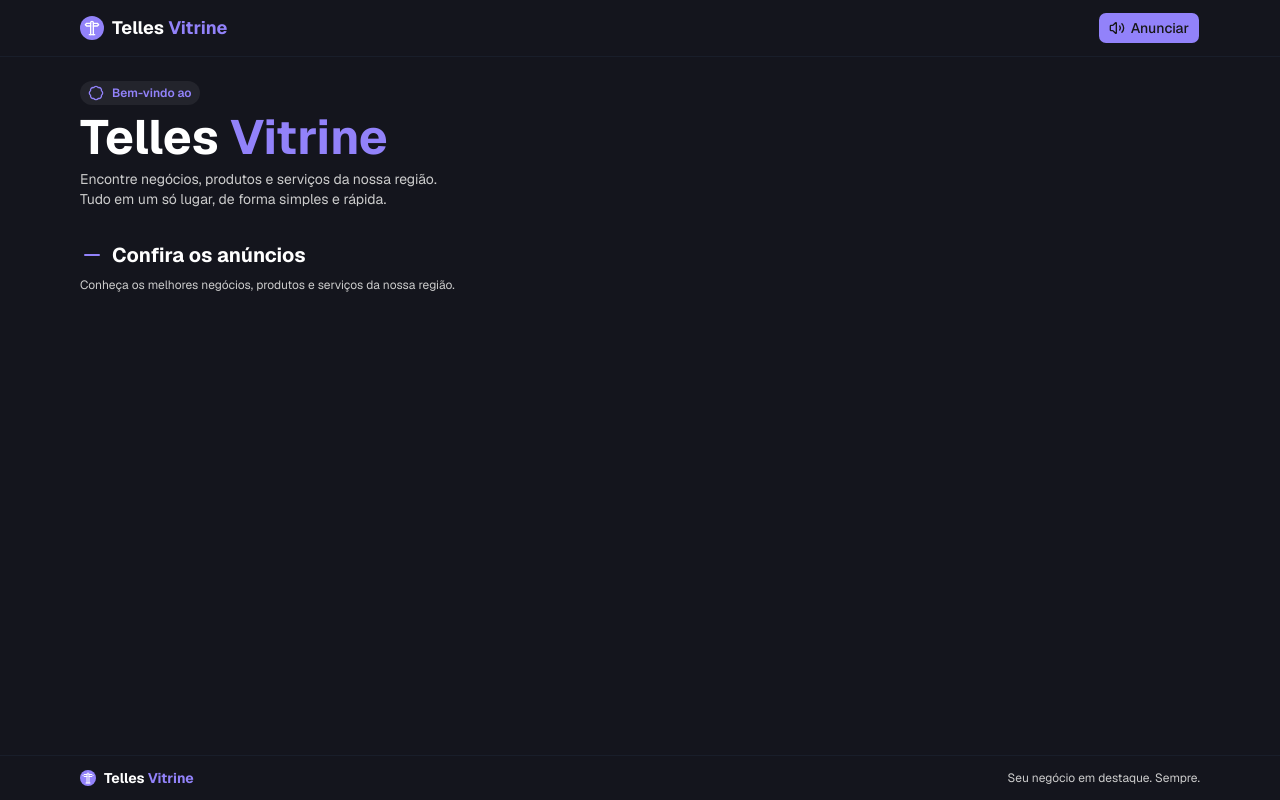
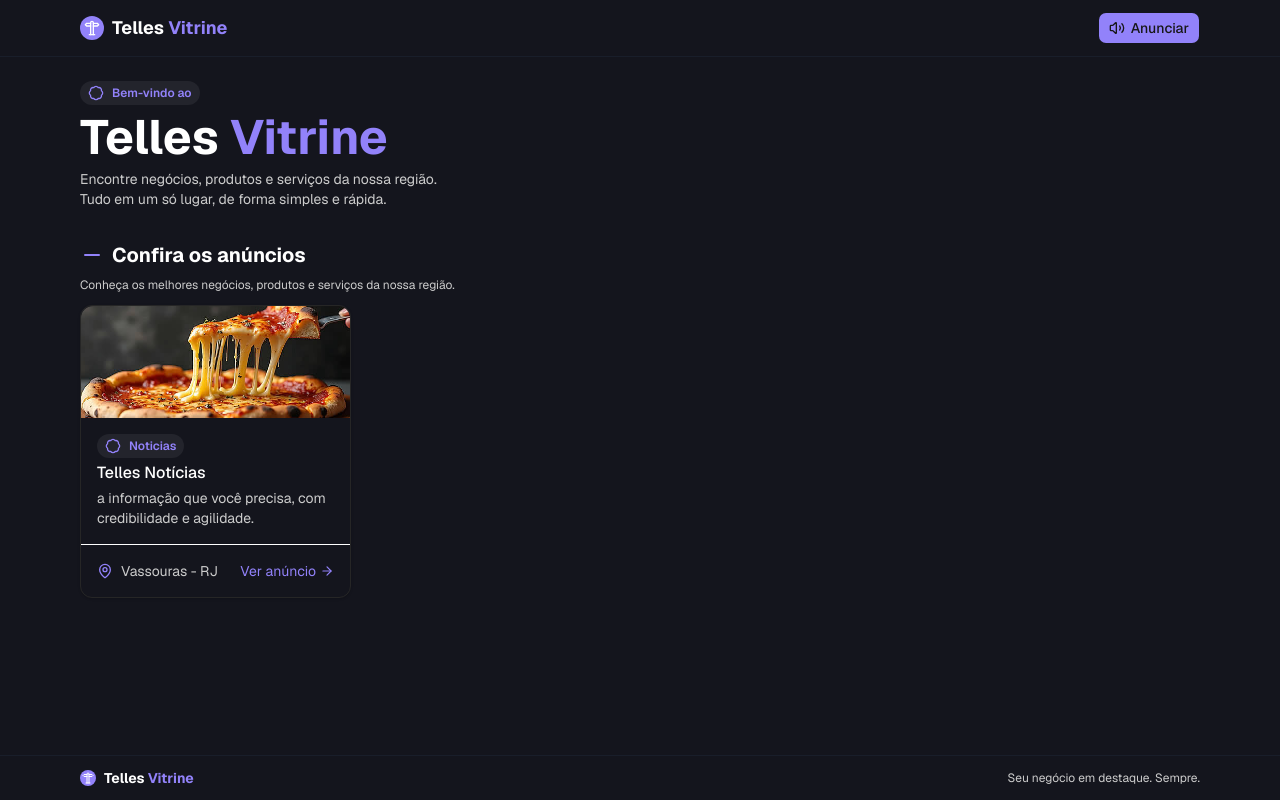
Before and after one commit to kelvyntelles/telles-vitrine, a Next.js app: page / in a window 1280 px wide. Built offline with nearby package versions, Linux system fonts and the light colour scheme.

Commit message:
Feature: criando o card de anuncio

```diff
--- a/src/app/page.tsx
+++ b/src/app/page.tsx
@@ -1,3 +1,4 @@
+import { AnuncioCard } from "@/components/anuncio-card";
 import { Footer } from "@/components/footer";
 import { Header } from "@/components/header";
 import { HeroTvSection } from "@/components/hero-tv-section/hero-tv-section";
@@ -11,11 +12,15 @@ export default function Home() {
       <div className="meu-container flex-1">
         <HeroTvSection />
 
-        <div className="mt-8 pb-24 md:pb-8">
+        <div className="mt-8 pb-3">
           <SectionHeader
             titulo="Confira os anúncios"
             subtitulo="Conheça os melhores negócios, produtos e serviços da nossa região."
           />
+        </div>
+
+        <div className="grid grid-cols-1 md:grid-cols-4 gap-3">
+          <AnuncioCard />
         </div>
       </div>
 
--- /dev/null
+++ b/src/components/anuncio-card/anuncio-card.tsx
@@ -0,0 +1,36 @@
+import Link from "next/link"
+import Image from "next/image"
+
+import { Badge } from "../badge"
+import { Localizacao } from "../localizacao"
+import { Card, CardDescription, CardFooter, CardHeader, CardTitle } from "../ui/card"
+import { ArrowRight } from "lucide-react"
+
+export const AnuncioCard = () => {
+    return (
+        <Card className="w-full max-w-sm ring-0 shadow border border-neutral-800">
+            <Image
+                src="/images/pizzaria-bella-massa/capa.jpeg"
+                alt="Imagem de capa"
+                width={800}
+                height={200}
+                className="h-28 w-full object-cover"
+            />
+            <CardHeader>
+                <Badge titulo="Noticias"/>
+                <CardTitle>Telles Notícias</CardTitle>
+                <CardDescription className="text-secondary">
+                    a informação que você precisa, com credibilidade e agilidade.
+                </CardDescription>
+            </CardHeader>
+
+            <CardFooter className="flex justify-between">
+                <Localizacao />
+                <Link href="/" className="text-brand flex items-center gap-1">
+                    Ver anúncio
+                    <ArrowRight size={14} />
+                </Link>
+            </CardFooter>
+        </Card>
+    )
+}
--- /dev/null
+++ b/src/components/anuncio-card/index.ts
@@ -0,0 +1 @@
+export * from "./anuncio-card"
--- /dev/null
+++ b/src/components/localizacao/index.ts
@@ -0,0 +1 @@
+export * from "./localizacao"
--- /dev/null
+++ b/src/components/localizacao/localizacao.tsx
@@ -0,0 +1,10 @@
+import { MapPin } from "lucide-react"
+
+export const Localizacao = () => {
+    return (
+        <div className="flex gap-2 items-center">
+            <MapPin size={16} className="text-brand" />
+            <span className="text-secondary">Vassouras - RJ</span>
+        </div>
+    )
+}
--- a/src/components/section-header/section-header.tsx
+++ b/src/components/section-header/section-header.tsx
@@ -7,7 +7,7 @@ type SectionHeaderProps = {
 
 export const SectionHeader = ({ titulo, subtitulo }: SectionHeaderProps) => {
     return (
-        <div className="mb-6">
+        <div>
             <h2 className="text-xl font-bold flex items-center gap-2 mb-2">
             <Minus className="text-brand" />
                 {titulo}
--- /dev/null
+++ b/src/components/ui/card.tsx
@@ -0,0 +1,102 @@
+import * as React from "react"
+import { cn } from "cn"
+
+function Card({
+  className,
+  size = "default",
+  ...props
+}: React.ComponentProps<"div"> & { size?: "default" | "sm" }) {
+  return (
+    <div
+      data-slot="card"
+      data-size={size}
+      className={cn(
+        "group/card flex flex-col gap-(--card-spacing) overflow-hidden rounded-xl bg-card py-(--card-spacing) text-sm text-card-foreground ring-1 ring-foreground/10 [--card-spacing:--spacing(4)] has-data-[slot=card-footer]:pb-0 has-[>img:first-child]:pt-0 data-[size=sm]:[--card-spacing:--spacing(3)] data-[size=sm]:has-data-[slot=card-footer]:pb-0 *:[img:first-child]:rounded-t-xl *:[img:last-child]:rounded-b-xl",
+        className
+      )}
+      {...props}
+    />
+  )
+}
+
+function CardHeader({ className, ...props }: React.ComponentProps<"div">) {
+  return (
+    <div
+      data-slot="card-header"
+      className={cn(
+        "group/card-header @container/card-header grid auto-rows-min items-start gap-1 rounded-t-xl px-(--card-spacing) has-data-[slot=card-action]:grid-cols-[1fr_auto] has-data-[slot=card-description]:grid-rows-[auto_auto] [.border-b]:pb-(--card-spacing)",
+        className
+      )}
+      {...props}
+    />
+  )
+}
+
+function CardTitle({ className, ...props }: React.ComponentProps<"div">) {
+  return (
+    <div
+      data-slot="card-title"
+      className={cn(
+        "text-base leading-snug font-medium group-data-[size=sm]/card:text-sm",
+        className
+      )}
+      {...props}
+    />
+  )
+}
+
+function CardDescription({ className, ...props }: React.ComponentProps<"div">) {
+  return (
+    <div
+      data-slot="card-description"
+      className={cn("text-sm text-muted-foreground", className)}
+      {...props}
+    />
+  )
+}
+
+function CardAction({ className, ...props }: React.ComponentProps<"div">) {
+  return (
+    <div
+      data-slot="card-action"
+      className={cn(
+        "col-start-2 row-span-2 row-start-1 self-start justify-self-end",
+        className
+      )}
+      {...props}
+    />
+  )
+}
+
+function CardContent({ className, ...props }: React.ComponentProps<"div">) {
+  return (
+    <div
+      data-slot="card-content"
+      className={cn("px-(--card-spacing)", className)}
+      {...props}
+    />
+  )
+}
+
+function CardFooter({ className, ...props }: React.ComponentProps<"div">) {
+  return (
+    <div
+      data-slot="card-footer"
+      className={cn(
+        "flex items-center rounded-b-xl border-t bg-muted/50 p-(--card-spacing)",
+        className
+      )}
+      {...props}
+    />
+  )
+}
+
+export {
+  Card,
+  CardHeader,
+  CardFooter,
+  CardTitle,
+  CardAction,
+  CardDescription,
+  CardContent,
+}
```
Also changed, not shown: public/images/pizzaria-bella-massa/capa.jpeg (added).
